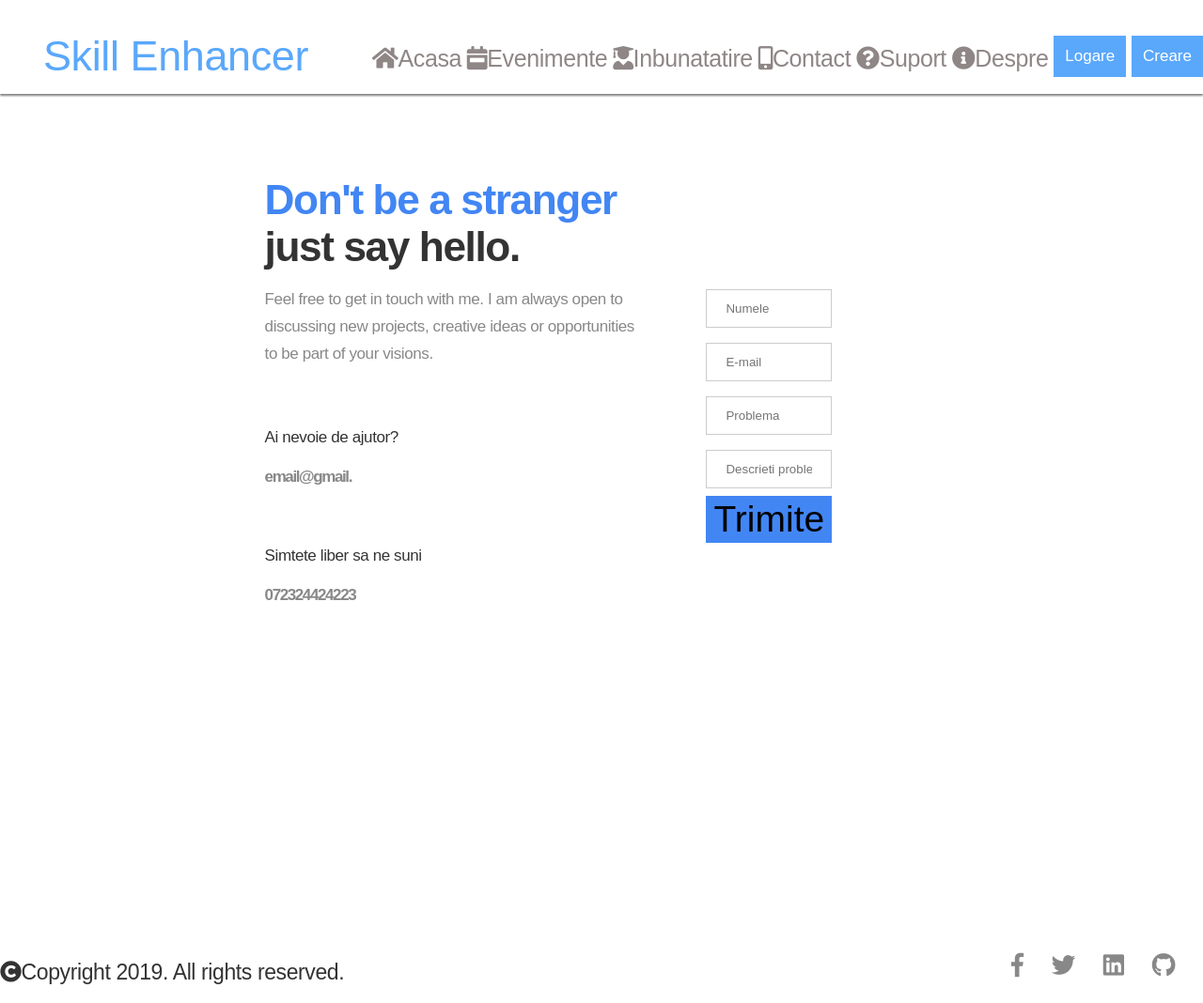
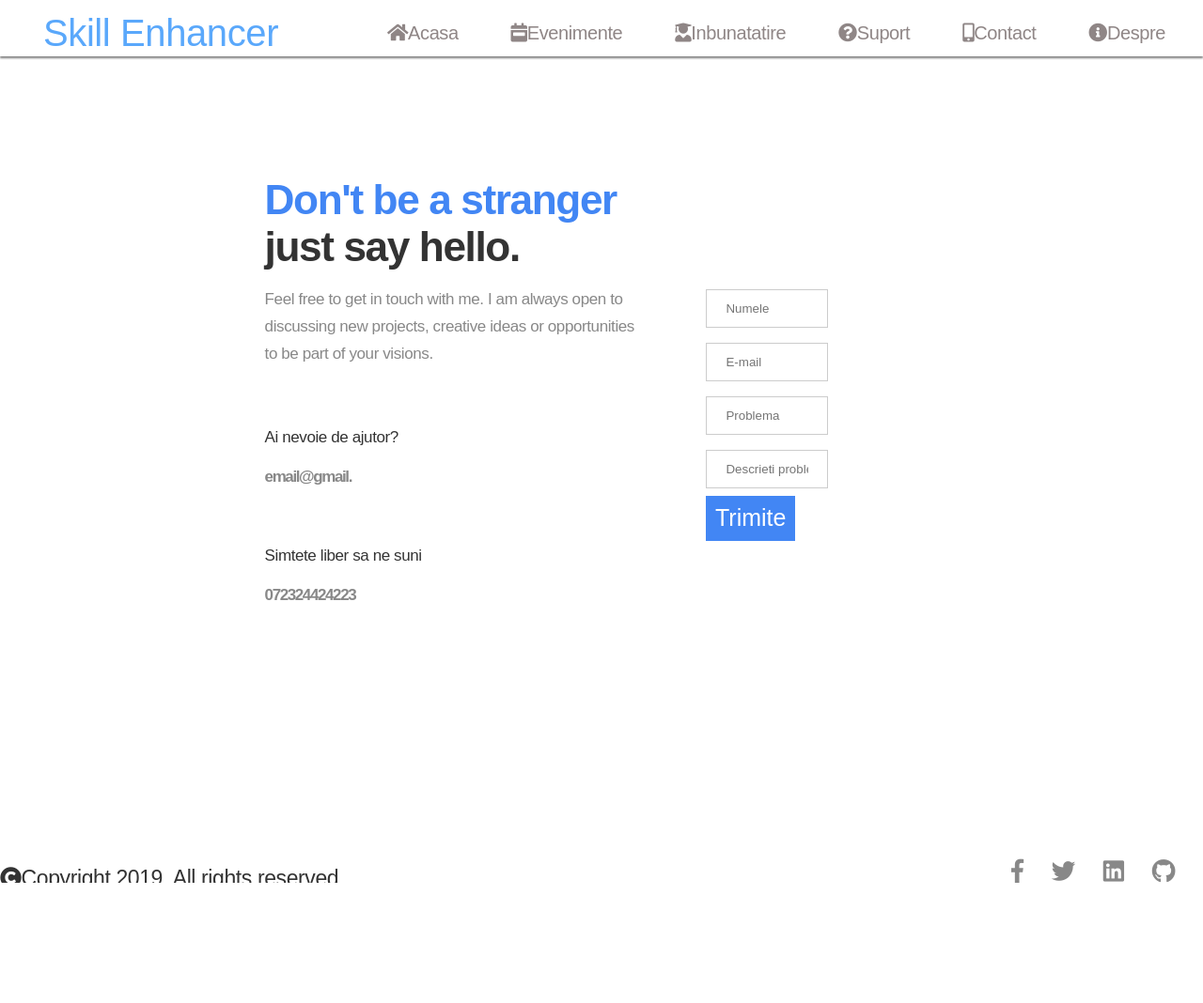
Before and after one commit to nuyonu/TW_TeaSk, a PHP site: page /contact.html in a window 1280 px wide. Shown: the whole page at 94% size. After the commit the page ends 940 px from the top, so only its background shows below. Run offline with PHP 8.4, Linux system fonts and the light colour scheme.

Commit message:
terminat

```diff
--- a/Project-tW/contact.html
+++ b/Project-tW/contact.html
@@ -14,6 +14,7 @@
 </head>
 <body>
 
+
 <div class="containernav">
     <header class="page-header">
         <nav class="nav">
@@ -22,10 +23,10 @@
                 <li class="centertop" id="titlunav">Skill Enhancer</li>
                 <li class="link"><a href="index.html"> <i class="fas fa-home"></i>Acasa</a></li>
                 <li class="link"><a href="events.html"><i class="fas fa-calendar-week"></i>Evenimente</a></li>
-                <li class="link"><a href="events.html"><i class="fas fa-user-graduate"></i>Inbunatatire</a></li>
-                <li class="link"><a href="events.html"> <i class="fas fa-mobile-alt"></i>Contact</a></li>
-                <li class="link"><a href="events.html"><i class="fas fa-question-circle"></i>Suport</a></li>
-                <li class="link"><a href="events.html"><i class="fas fa-info-circle"></i>Despre</a></li>
+                <li class="link"><a href="trainings.html"><i class="fas fa-user-graduate"></i>Inbunatatire</a></li>
+                <li class="link"><a href="suport.html"><i class="fas fa-question-circle"></i>Suport</a></li>
+                <li class="link"><a href="contact.html"> <i class="fas fa-mobile-alt"></i>Contact</a></li>
+                <li class="link"><a href="about.html"><i class="fas fa-info-circle"></i>Despre</a></li>
 
                 <!--<li class="link">-->
                 <button class="butoane" id="login" onclick="document.getElementById('id1').style.display='block'">
@@ -48,7 +49,7 @@
                     <label for="name"><b>Username</b></label>
                     <input type="text" placeholder="Username" id="name" class="inputcontainer" required>
                     <label for="pws"><b>Parola</b></label>
-                    <input type="password" placeholder="Introduceti parola" id="pws" class="inputcontainer" required>
+                    <input type="password" placeholder="Introduceti parola" id="pws"  class="inputcontainer" required>
                     <button type="submit" id="logare" class="buttonmodal">Logare</button>
                     <div class="logincustom">
                         <button type="submit" id="github" class="buttonmodal">GitHub</button>
@@ -57,13 +58,6 @@
 
                     <label class="conectat">
                         <input type="checkbox" checked="checked" name="remeber">Mentine-ma conectat.
-                        <div class="pretty p-icon p-smooth">
-                            <input type="checkbox"/>
-                            <div class="state p-success">
-                                <i class="icon fa fa-check"></i>
-                                <label>fa-check</label>
-                            </div>
-                        </div>
                     </label>
                 </div>
                 <div class="container">
@@ -94,13 +88,11 @@
                            required>
                     <label for="nameuser"><b>Nume</b></label>
                     <label>
-                        <input type="text" id="nameuser" class="inputcontainer" placeholder="Introduceti numele"
-                               required>
+                        <input type="text" id="nameuser" class="inputcontainer" placeholder="Introduceti numele" required>
                     </label>
                     <label for="prenumeuser"><b>Prenume</b></label>
                     <label>
-                        <input type="text" id="prenumeuser" class="inputcontainer" placeholder="Introduceti prenumele"
-                               required>
+                        <input type="text" id="prenumeuser" class="inputcontainer" placeholder="Introduceti prenumele" required>
                     </label>
                     <div class="butoanean">
                         <button type="submit" class="buttonmodal">Creaza cont</button>
@@ -117,7 +109,7 @@
     </header>
 </div>
 <div class="body">
-    <div class="linie " style="height:getHeight()">
+    <div class="linie">
         <div class="title">
             <div class="subtitle">
                 <span class="subtitle1">Don't be a stranger</span>
@@ -145,7 +137,7 @@
                     <input type="text" placeholder="E-mail" class="contact" required>
                     <input type="text" placeholder="Problema" class="contact" id="namesend" required>
                     <input type="text" placeholder="Descrieti problema  " class="contact" id="description" required>
-                    <button type="button" name="Trimite" class="butontrimitere"  id="okbutton">Trimite</button>
+                    <button type="button" name="Trimite" class="butontrimitere" id="okbutton">Trimite</button>
                 </div>
 
             </div>
@@ -154,6 +146,9 @@
         </div>
 
     </div>
+
+</div>
+<div class="basefooter">
     <footer class="page-footer">
 
         <small id="copyright"><i class="fas fa-copyright"></i>Copyright 2019. All rights reserved.</small>
@@ -181,11 +176,5 @@
         </ul>
     </footer>
 </div>
-
-<!--<script>-->
-    <!--function getHeight() {-->
-        <!--return window.innerWidth;-->
-    <!--}-->
-<!--</script>-->
 </body>
 </html>
--- a/Project-tW/setting.html
+++ b/Project-tW/setting.html
@@ -193,7 +193,7 @@
                     <label for="newemail"><b>Email nou</b></label>
                 <input type="email" placeholder="filos@gmmmmmm.com" id="newemail" class="inputcontainer containerinput" required>
                 </span>
-            <span>
+            <span class="butoaneflex">
                 <button type="button" class="logare" id="logare1">Gitbub</button>
                 <button type="button" class="logare" id="logare2">Linkedin</button>
                 <button type="button" class="savebutton">Salveza</button>
@@ -217,7 +217,7 @@
         <div class="line">
             <label for="newemail" class="labels"><b>Tipuri de evenimente</b></label>
         </div>
-        <div class="line">
+        <div class="line line2">
                 <span>
                     <label class="containercheck">Conferinte
                         <input type="checkbox" checked="checked">
@@ -242,7 +242,7 @@
             <label for="newemail" class="labels"><b>Tipuri de tarining-uri</b></label>
         </div>
 
-        <div class="line">
+        <div class="line line2">
 
             <span>
                     <label class="containercheck">Technical Skills Development Training
--- a/Project-tW/styles/contact.css
+++ b/Project-tW/styles/contact.css
@@ -2,37 +2,42 @@ html, body, .viewport {
     width: 100%;
     height: 100%;
     margin: 0;
+    /*overflow-x: hidden;*/
+    /*overflow-y: hidden;*/
+    overflow-y:unset ;
 }
+
 html, body {
-    height: 90%;
+    height: 100%;
     background: #fff;
     font-weight: 400;
     letter-spacing: -0.4px;
     font-size: 17px;
     color: #333;
-    font-family: Karla,sans-serif;
+    font-family: Karla, sans-serif;
     font-size: 17px;
 
 }
-.linie{
+
+.linie {
     margin-top: 20vh;
     margin-left: 22%;
     display: flex;
     flex-direction: column;
     min-height: 350px;
-    height: 800px;
+    height: 700px
     /*background: var(--main-purple-color) url("../images/night.jpg") no-repeat center / cover;*/
 }
 
-.subtitle{
-    display:flex ;
+.subtitle {
+    display: flex;
     flex-direction: column;
 }
 
-.subtitle1{
+.subtitle1 {
     color: #4286f4;
     font-size: 2.6em;
-    font-family: 'Karla',sans-serif;
+    font-family: 'Karla', sans-serif;
     font-weight: 700;
     letter-spacing: -1.4px;
     margin: 0;
@@ -41,28 +46,30 @@ html, body {
 
 }
 
-.subtitle2{
+.subtitle2 {
     font-size: 2.6em;
     font-weight: 700;
     letter-spacing: -1.4px;
 }
-.title{
+
+.title {
     font-weight: 700;
     letter-spacing: -1.4px;
     color: #333;
 
 }
-.descibe{
+
+.descibe {
     display: flex;
     flex-direction: row;
 }
 
-.text >p,p{
+.text > p, p {
     width: 400px;
     color: #888;
     line-height: 1.7em;
     vertical-align: text-top;
-    font-family: Karla,sans-serif;
+    font-family: Karla, sans-serif;
     /* height: 100%; */
     background: #fff;
     font-weight: 400;
@@ -70,27 +77,31 @@ html, body {
     font-size: 17px;
     /*color: #333;*/
 }
-.input{
+
+.input {
     margin-left: 7%;
     margin-right: 7%;
 }
 
-@media screen and (min-width: 1000px){
-    .input{
+@media screen and (min-width: 1000px) {
+    .input {
         margin-right: 40%;
         margin-top: 1.2%;
     }
-    .descibe{
+
+    .descibe {
         /*margin-right: px;*/
     }
 
 }
-.help{
+
+.help {
     margin-top: 15%;
 }
-.help>p{
+
+.help > p {
     font-size: 1em;
-    font-family: Karla,sans-serif;
+    font-family: Karla, sans-serif;
     color: #888;
     line-height: 1.7em;
     font-weight: 400;
@@ -99,33 +110,74 @@ html, body {
     color: #333;
 
 }
-.gmail{
+
+.gmail {
     color: #888;
 }
 
 
-#copyright{
+#copyright {
     height: 12px;
 }
 
-.butontrimitere{
+.butontrimitere {
     background-color: #4286f4;
     border: 2px solid #4286f4;
-    font-size: 39px;
-}
-.butontrimitere:hover{
-    background-color: #4286f4;
-    border: 2px solid #4286f4;
+    font-size: 25px;
+    padding: 0.3em;
+    color: white;
 }
 
-#okbuttonk{
+.butontrimitere:hover {
+    background-color: #288efa;
+    border: 2px solid #288efa;
+}
+
+#okbuttonk {
     width: 109px;
-    font-size: 66px ;
+    font-size: 66px;
     background-color: #FF0400;
     border: 2px solid #FF0400;
     /*font-size: 39px;*/
 }
 
-.subtitle1{
+.subtitle1 {
     color: #4286f4;
 }
+
+.contact:focus {
+    border: 2px solid #2196F3;
+    color: #2196F3;
+}
+
+.contact:disabled {
+    color: #2759AE;
+}
+
+.linie {
+    /*margin-bottom: 3%;*/
+    margin-bottom: 0;
+}
+footer{
+    z-index: 666;
+}
+/*@media screen and (max-width: 700px) {*/
+    /*.descibe {*/
+        /*flex-wrap: wrap;*/
+    /*}*/
+
+    /*.input {*/
+        /*margin-left: 0;*/
+        /*margin-bottom: 100px;*/
+    /*}*/
+
+    /*.page-footer > ul {*/
+        /*margin-top: 0;*/
+        /*margin-bottom: 0;*/
+        /*padding-bottom: 0;*/
+    /*}*/
+    /*.page-footer{*/
+        /*margin-top: 150px;*/
+    /*}*/
+
+/*}*/
--- a/Project-tW/styles/index.css
+++ b/Project-tW/styles/index.css
@@ -1,3 +1,44 @@
+html,body
+{
+    width: 100%;
+    height: 100%;
+    margin: 0px;
+    padding: 0px;
+    overflow-x: hidden;
+}
+
+html, body, .viewport {
+    width: 100%;
+    height: 100%;
+    margin: 0;
+}
+
+html, body {
+    height: 100%;
+    width: 100%;
+    background: #fff;
+    /*font-weight: 400;*/
+    letter-spacing: -0.4px;
+    font-size: 17px;
+    color: #333;
+    font-family: Karla, sans-serif;
+    /*font-size: 17px;*/
+}
+main{
+    width: 100%;
+    margin: 0;
+}
+
+
+.body{
+    width: 100%;
+}
+.wrapper{
+display: flex;
+    flex-direction: column;
+    width: 100%;
+
+}
 :root {
     --main-white-color: white;
     --main-purple-color: black;
@@ -12,6 +53,7 @@
     min-height: 350px;
     background: var(--main-purple-color) url("../images/desk.jpg") no-repeat center / cover;
     background-blend-mode: unset ;
+    /*background-size: 300px 100px;*/
     color: var(--main-white-color);
     padding-bottom: 475px;
     margin-bottom: 0;
@@ -19,9 +61,9 @@
 
 .page-main div {max-width: 500px;}
 
-@media screen and (min-width: 768px) {
-    .page-main {padding-left: 90px;}
-}
+/*@media screen and (min-width: 768px) {*/
+    /*.page-main {padding-left: 90px;}*/
+/*}*/
 
 .perecheindex>h1{
     /*background-color: #295585;*/
@@ -56,7 +98,7 @@
     justify-content: center;
     min-height: 350px;
     padding-bottom: 484px;
-    flex-grow: 1;
+    /*flex-grow: 1;*/
     background: var(--main-purple-color) url("../images/git.jpg") no-repeat center / cover;
     background-blend-mode: unset ;
     color: var(--main-white-color);
@@ -74,7 +116,7 @@
     justify-content: center;
     min-height: 350px;
     padding-bottom: 484px;
-    flex-grow: 1;
+    /*flex-grow: 1;*/
     background: var(--main-purple-color) url("../images/linked.jpg") no-repeat center / cover;
     background-blend-mode: unset ;
     color: var(--main-white-color);
@@ -91,7 +133,7 @@
     justify-content: center;
     min-height: 350px;
     padding-bottom: 484px;
-    flex-grow: 1;
+    /*flex-grow: 1;*/
     background: var(--main-purple-color) url("../images/quiz.png") no-repeat center / cover;
     background-blend-mode: unset ;
     color: var(--main-white-color);
@@ -105,3 +147,15 @@
 .id2{
     padding-left: 55%;
 }
+
+/*@media screen and (max-height: 1px) {*/
+    /*.page-main{*/
+        /*padding-bottom: 600px;*/
+    /*}*/
+    /*.section2{*/
+        /*padding-bottom: 600px;*/
+    /*}*/
+    /*.section3{*/
+        /*padding-bottom: 600px;*/
+    /*}*/
+/*}*/
--- a/Project-tW/styles/navbar.css
+++ b/Project-tW/styles/navbar.css
@@ -130,6 +130,10 @@ a:hover {
         margin-top: 20px;
         font-size: 40px;
     }
+
+    .gruparecont{
+        font-size: 40px;
+    }
     .body{
         margin-top: 140px;
     }
@@ -165,45 +169,50 @@ a:hover {
     }
 }
 /*full hd*/
-@media screen  and (max-width: 1920px) {
+@media screen  and (max-width: 2000px) {
     header{
-        height: 120px;
+        height: 60px;
     }
     .nav{
-        height: 120px;
+        height: 60px;
+        padding-right: 40px;
     }
     .link {
         /*margin-top: 50%;*/
         color: gray;
-        margin-top: 20px;
-        font-size: 35px;
+        margin-top: 10px;
+        font-size: 25px;
+    }
+
+    .gruparecont{
+        font-size: 25px;
     }
     .body{
-        margin-top: 120px;
+        margin-top: 60px;
     }
 
     .topnav {
         margin-bottom: 0;
-        height: 120px   ;
+        height: 60px   ;
         /*margin-top: 15px;*/
     }
 
     .centertop {
         /*margin-right:5% ;*/
         /*margin-left: 2%;*/
-        font-size: 60px;
-        margin-top: 15px;
+        font-size: 50px;
+        margin-top: 10px;
         margin-left: 0;
         padding-left: 6px;
     }
 
     .butoane {
-        margin-top: 20px;
+        margin-top: 5px;
         color: white;
         background-color: #5aa8fb;
         border: 2px solid #5aa8fb;
-        font-size: 35px;
-        padding: 10px;
+        font-size: 30px;
+        padding: 4px;
     }
 
     .butoane:hover {
@@ -217,64 +226,76 @@ a:hover {
 
 
 /*1440*/
-    @media screen  and (max-width: 1440px) {
-        header,.nav{
-            height: 100px;
+    @media screen  and (max-width: 1287px) {
+        header{
+            height: 60px;
         }
-        .body{
-            margin-top: 100px;
+        .nav{
+            height: 60px;
+            padding-right: 40px;
         }
-
         .link {
             /*margin-top: 50%;*/
             color: gray;
-            margin-top: 5px;
-            font-size: 25px;
+            margin-top: 10px;
+            font-size: 20px;
+        }
+
+        .gruparecont{
+            font-size: 20px;
+        }
+        .body{
+            margin-top: 60px;
         }
 
         .topnav {
             margin-bottom: 0;
+            height: 60px   ;
             /*margin-top: 15px;*/
         }
 
         .centertop {
             /*margin-right:5% ;*/
             /*margin-left: 2%;*/
-            font-size: 45px;
-            margin-top: 0;
+            font-size: 40px;
+            margin-top: 10px;
             margin-left: 0;
             padding-left: 6px;
         }
 
         .butoane {
-            margin-top: 0;
+            margin-top: 5px;
             color: white;
             background-color: #5aa8fb;
             border: 2px solid #5aa8fb;
-            font-size: 17px;
-
+            font-size: 25px;
+            padding: 4px;
         }
 
         .butoane:hover {
             color: white;
-            background-color: #5aa8fb;
-            border: 2px solid #5aa8fb;
+            background-color: #288efa;
+            border: 2px solid #288efa;
         }
     }
 
 @media screen  and (max-width: 1024px) {
     header,.nav{
-        height: 90px;
+        height: 60px;
     }
     .body{
-        margin-top: 90px;
+        margin-top: 60px;
+    }
+
+    .gruparecont{
+        font-size: 15px;
     }
 
     .link {
         /*margin-top: 50%;*/
         color: gray;
         margin-top: 0;
-        font-size: 19px;
+        font-size: 15px;
     }
 
     .topnav {
@@ -285,7 +306,7 @@ a:hover {
     .centertop {
         /*margin-right:5% ;*/
         /*margin-left: 2%;*/
-        font-size: 35px;
+        font-size: 23px;
         margin-top: 0;
         margin-left: 0;
         padding-left: 6px;
@@ -296,8 +317,8 @@ a:hover {
         color: white;
         background-color: #5aa8fb;
         border: 2px solid #5aa8fb;
-        font-size: 19px;
-        padding: 7px;
+        font-size: 15px;
+        padding: 3px;
     }
 
     .butoane:hover {
@@ -463,6 +484,7 @@ input[type=text], input[type=password], input[type=email] {
         flex-direction: row;
         justify-content: space-between;
         align-items: center;
+        margin-bottom: 0;
     }
 
     .page-footer ul {
@@ -473,3 +495,12 @@ input[type=text], input[type=password], input[type=email] {
 #copyright{
     font-size: 23px ;
 }
+
+
+#sigin,#login{
+    display: none;
+}
+
+/*.gruparecont{*/
+    /*display: none;*/
+/*}*/
```
Also changed, not shown: Project-tW/index.html (+14 -22 lines), Project-tW/navbar.html (+7 -11 lines), Project-tW/styles/setting.css (+45 -3 lines).
